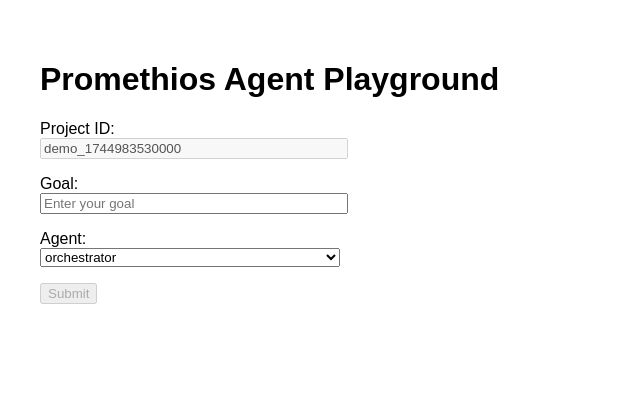
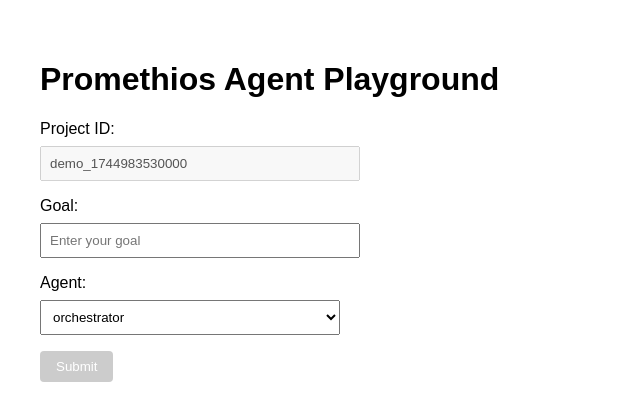
Before and after one commit to wesheets/agent-playground-ui, a Next.js app: page / in a window 1280 px wide. Shown: the top 420 px of the page, without its empty margins (0-640 px from the left). Built offline with nearby package versions, Linux system fonts and the light colour scheme.

Commit message:
Fix Playground UI POST payload to include project_id and agent

```diff
--- a/package.json
+++ b/package.json
@@ -9,6 +9,7 @@
   "dependencies": {
     "next": "13.4.7",
     "react": "18.2.0",
-    "react-dom": "18.2.0"
+    "react-dom": "18.2.0",
+    "uuid": "^11.1.0"
   }
 }
--- a/pages/index.js
+++ b/pages/index.js
@@ -1,4 +1,5 @@
 import { useState } from 'react';
+import { v4 as uuidv4 } from 'uuid';
 
 export default function Home() {
   const [goal, setGoal] = useState('');
@@ -12,6 +13,10 @@ export default function Home() {
     const effectiveProjectId = `demo_${Date.now()}`;
     setProjectId(effectiveProjectId);
     try {
+      // Generate a new project ID for each submission
+      const effectiveProjectId = `demo_${Date.now()}`;
+      setProjectId(effectiveProjectId);
+
       const response = await fetch(`${process.env.NEXT_PUBLIC_API_URL}/api/project/start`, {
         method: 'POST',
         headers: { 'Content-Type': 'application/json' },
@@ -33,22 +38,32 @@ export default function Home() {
     <div style={{ padding: '2rem', fontFamily: 'sans-serif' }}>
       <h1>Promethios Agent Playground</h1>
       <div style={{ marginBottom: '1rem' }}>
-        <label>Project ID:</label><br />
-        <input type="text" value={projectId} disabled style={{ width: '300px' }} />
+        <label style={{ display: 'block', marginBottom: '0.5rem' }}>Project ID:</label>
+        <input
+          type="text"
+          value={projectId}
+          onChange={(e) => setProjectId(e.target.value)}
+          style={{ width: '300px', padding: '0.5rem', marginRight: '1rem' }}
+          disabled
+        />
       </div>
       <div style={{ marginBottom: '1rem' }}>
-        <label>Goal:</label><br />
+        <label style={{ display: 'block', marginBottom: '0.5rem' }}>Goal:</label>
         <input
           type="text"
           placeholder="Enter your goal"
           value={goal}
           onChange={(e) => setGoal(e.target.value)}
-          style={{ width: '300px' }}
+          style={{ width: '300px', padding: '0.5rem', marginRight: '1rem' }}
         />
       </div>
       <div style={{ marginBottom: '1rem' }}>
-        <label>Agent:</label><br />
-        <select value={agent} onChange={(e) => setAgent(e.target.value)} style={{ width: '300px' }}>
+        <label style={{ display: 'block', marginBottom: '0.5rem' }}>Agent:</label>
+        <select
+          value={agent}
+          onChange={(e) => setAgent(e.target.value)}
+          style={{ width: '300px', padding: '0.5rem', marginRight: '1rem' }}
+        >
           <option value="orchestrator">orchestrator</option>
           <option value="hal">hal</option>
           <option value="nova">nova</option>
@@ -57,13 +72,26 @@ export default function Home() {
           <option value="sage">sage</option>
         </select>
       </div>
-      <button onClick={submitGoal} disabled={loading || !goal}>
+      <button
+        onClick={submitGoal}
+        disabled={loading || !goal}
+        style={{
+          padding: '0.5rem 1rem',
+          backgroundColor: loading || !goal ? '#cccccc' : '#4CAF50',
+          color: 'white',
+          border: 'none',
+          borderRadius: '4px',
+          cursor: loading || !goal ? 'not-allowed' : 'pointer'
+        }}
+      >
         {loading ? 'Thinking...' : 'Submit'}
       </button>
       {result && (
         <div style={{ marginTop: '2rem' }}>
           <h3>Response:</h3>
-          <pre>{JSON.stringify(result, null, 2)}</pre>
+          <pre style={{ background: '#f4f4f4', padding: '1rem', borderRadius: '4px', overflow: 'auto' }}>
+            {JSON.stringify(result, null, 2)}
+          </pre>
         </div>
       )}
     </div>
```
Also changed, not shown: 2 other files (tests, documents, lock files or other folders).
